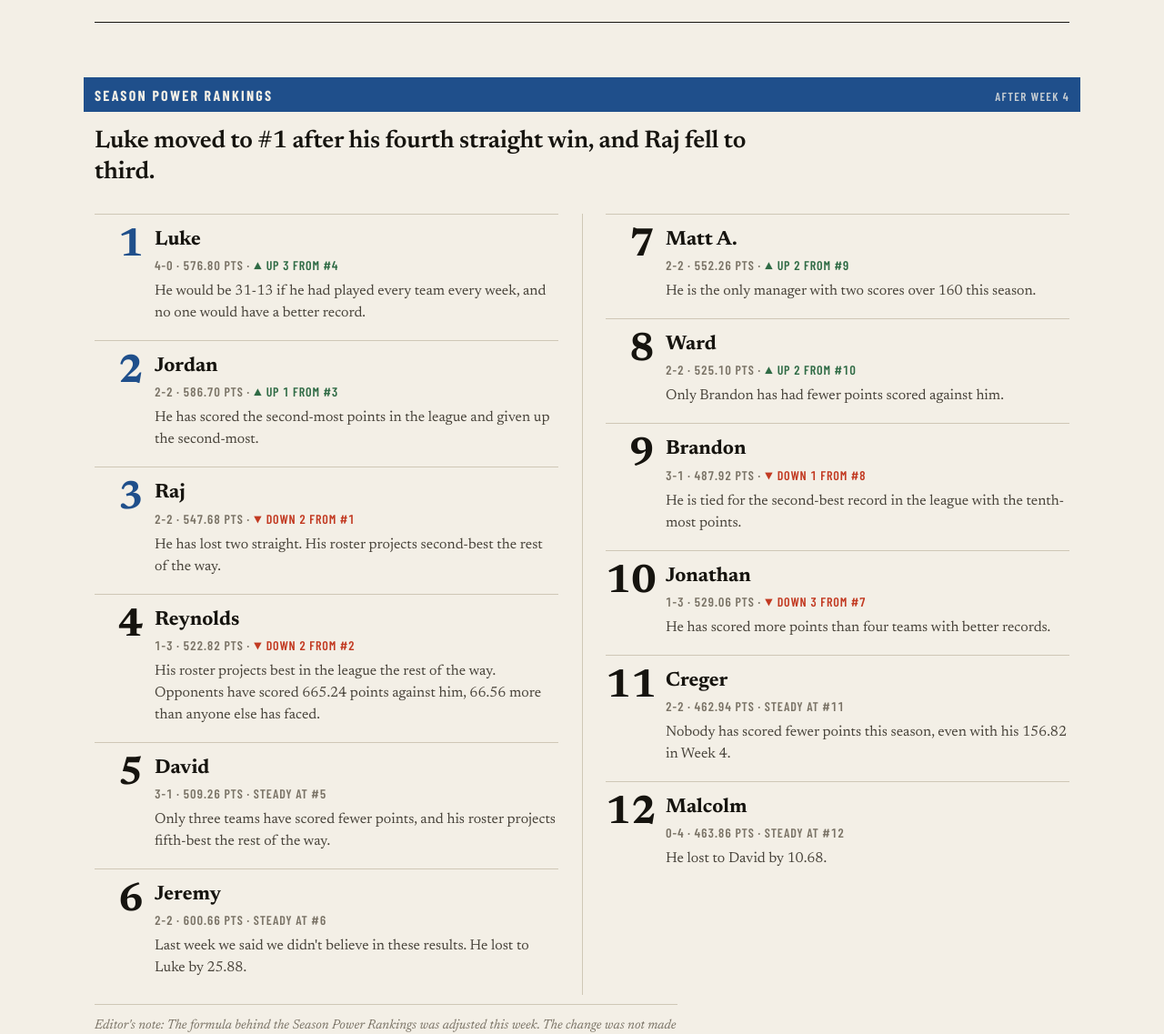
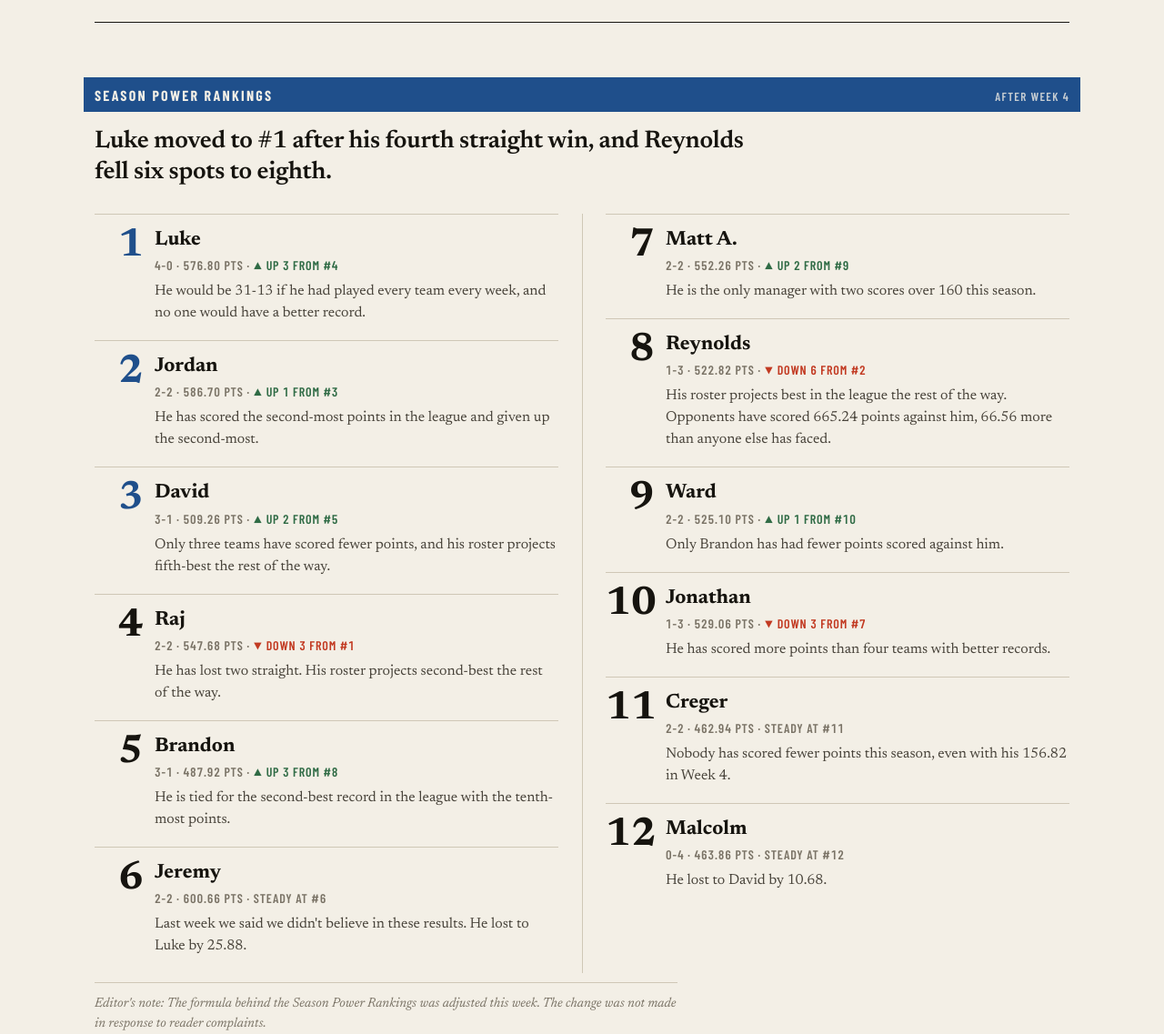
Before and after one commit to mattaadkins/io, a plain HTML site: page week-4-recap.html in a window 1280 px wide. Shown: the part 1560-2697 px from the top of the page at 91% size. Drawn offline with nearby package versions, Linux system fonts and the light colour scheme.

Commit message:
Week 4 recap: re-rank with wins-heavy weights (David ahead of Raj and Reynolds)
Co-Authored-By: Claude Opus 5.5 <noreply@anthropic.com>

```diff
--- a/week-4-recap.html
+++ b/week-4-recap.html
@@ -91,7 +91,8 @@
 <!-- ============ SEASON POWER RANKINGS ============ -->
 <section id="rankings" class="c-blue"><div class="wrap">
   <div class="flag">Season power rankings <span>After Week 4</span></div>
-  <p class="deck">Luke moved to #1 after his fourth straight win, and Raj fell to third.</p>
+  <p class="deck">Luke moved to #1 after his fourth straight win, and Reynolds fell six spots to
+    eighth.</p>
   <div class="ranks">
     <div class="rk"><div class="n">1</div><div>
       <h3>Luke</h3>
@@ -104,20 +105,19 @@
       <p>He has scored the second-most points in the league and given up the second-most.</p>
     </div></div>
     <div class="rk"><div class="n">3</div><div>
+      <h3>David</h3>
+      <p class="meta">3-1 · 509.26 pts · <span class="up">▲ up 2 from #5</span></p>
+      <p>Only three teams have scored fewer points, and his roster projects fifth-best the rest of the way.</p>
+    </div></div>
+    <div class="rk"><div class="n">4</div><div>
       <h3>Raj</h3>
-      <p class="meta">2-2 · 547.68 pts · <span class="down">▼ down 2 from #1</span></p>
+      <p class="meta">2-2 · 547.68 pts · <span class="down">▼ down 3 from #1</span></p>
       <p>He has lost two straight. His roster projects second-best the rest of the way.</p>
     </div></div>
-    <div class="rk"><div class="n">4</div><div>
-      <h3>Reynolds</h3>
-      <p class="meta">1-3 · 522.82 pts · <span class="down">▼ down 2 from #2</span></p>
-      <p>His roster projects best in the league the rest of the way. Opponents have scored 665.24
-        points against him, 66.56 more than anyone else has faced.</p>
-    </div></div>
     <div class="rk"><div class="n">5</div><div>
-      <h3>David</h3>
-      <p class="meta">3-1 · 509.26 pts · <span>steady at #5</span></p>
-      <p>Only three teams have scored fewer points, and his roster projects fifth-best the rest of the way.</p>
+      <h3>Brandon</h3>
+      <p class="meta">3-1 · 487.92 pts · <span class="up">▲ up 3 from #8</span></p>
+      <p>He is tied for the second-best record in the league with the tenth-most points.</p>
     </div></div>
     <div class="rk"><div class="n">6</div><div>
       <h3>Jeremy</h3>
@@ -130,14 +130,15 @@
       <p>He is the only manager with two scores over 160 this season.</p>
     </div></div>
     <div class="rk"><div class="n">8</div><div>
-      <h3>Ward</h3>
-      <p class="meta">2-2 · 525.10 pts · <span class="up">▲ up 2 from #10</span></p>
-      <p>Only Brandon has had fewer points scored against him.</p>
+      <h3>Reynolds</h3>
+      <p class="meta">1-3 · 522.82 pts · <span class="down">▼ down 6 from #2</span></p>
+      <p>His roster projects best in the league the rest of the way. Opponents have scored 665.24
+        points against him, 66.56 more than anyone else has faced.</p>
     </div></div>
     <div class="rk"><div class="n">9</div><div>
-      <h3>Brandon</h3>
-      <p class="meta">3-1 · 487.92 pts · <span class="down">▼ down 1 from #8</span></p>
-      <p>He is tied for the second-best record in the league with the tenth-most points.</p>
+      <h3>Ward</h3>
+      <p class="meta">2-2 · 525.10 pts · <span class="up">▲ up 1 from #10</span></p>
+      <p>Only Brandon has had fewer points scored against him.</p>
     </div></div>
     <div class="rk"><div class="n">10</div><div>
       <h3>Jonathan</h3>
```
